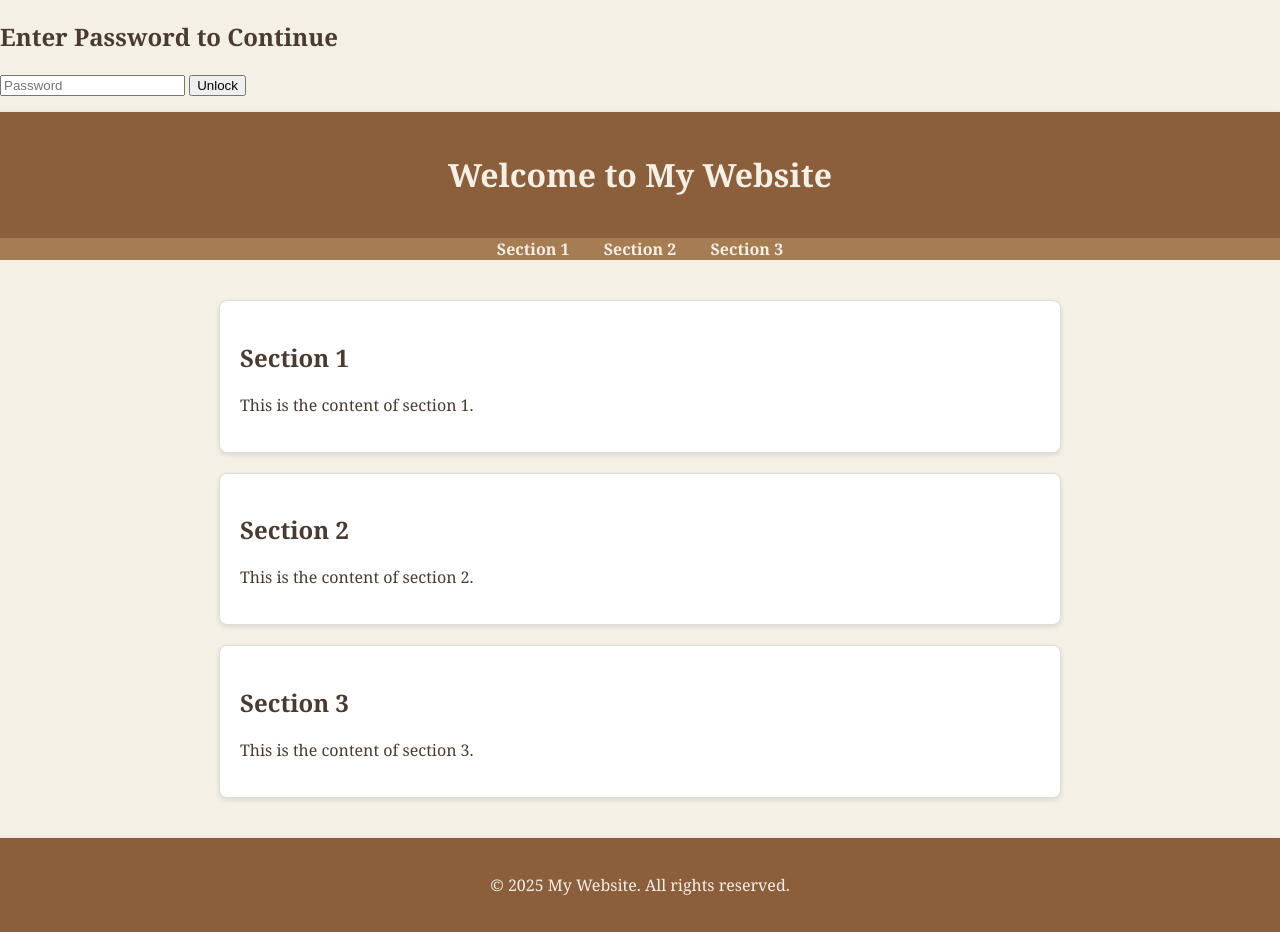
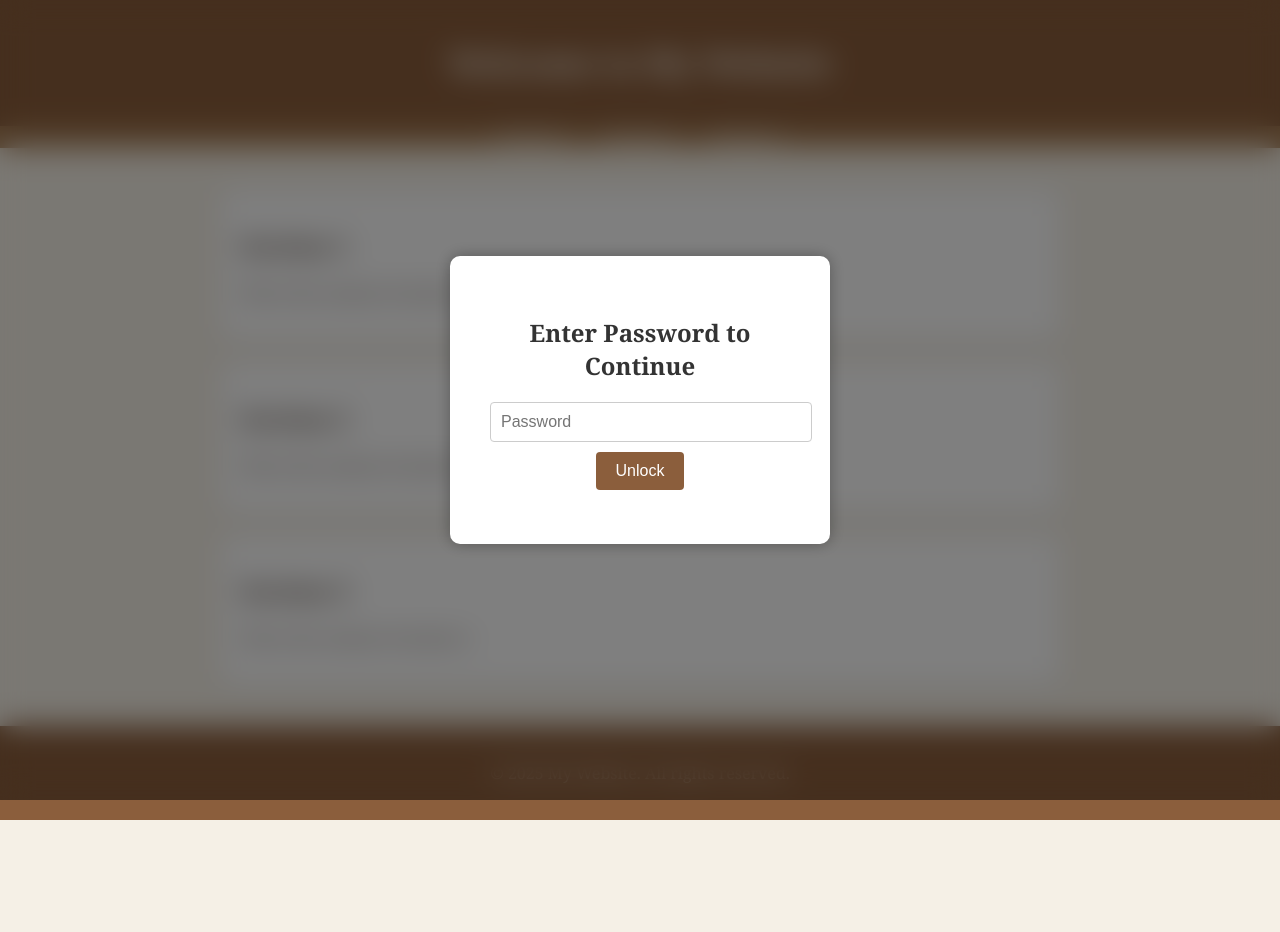
Before and after one commit to E-H-100/E-H, a plain HTML site: page index.html in a window 1280 px wide. After the commit the page ends 820 px from the top, so only its background shows below. Drawn offline with Linux system fonts and the light colour scheme.

Commit message:
Update styles.css
Added Lock Screen to styles.css

```diff
--- a/styles.css
+++ b/styles.css
@@ -79,3 +79,62 @@ section {
   0% { transform: rotate(0deg); }
   100% { transform: rotate(360deg); }
 }
+/* Lock Screen Styles */
+#lock-screen {
+  position: fixed;
+  top: 0;
+  left: 0;
+  width: 100%;
+  height: 100%;
+  background: rgba(0, 0, 0, 0.5);  /* Semi-transparent overlay */
+  backdrop-filter: blur(15px);     /* High intensity blur */
+  -webkit-backdrop-filter: blur(15px); /* For Safari */
+  z-index: 10000;                  /* Ensure it stays on top */
+  display: flex;
+  align-items: center;
+  justify-content: center;
+}
+
+.lock-container {
+  background: #fff;
+  padding: 40px;
+  border-radius: 10px;
+  text-align: center;
+  max-width: 300px;
+  width: 90%;
+  box-shadow: 0 0 15px rgba(0, 0, 0, 0.3);
+}
+
+.lock-container h2 {
+  margin-bottom: 20px;
+  color: #333;
+}
+
+.lock-container input {
+  width: 100%;
+  padding: 10px;
+  margin-bottom: 10px;
+  border: 1px solid #ccc;
+  border-radius: 4px;
+  font-size: 16px;
+}
+
+.lock-container button {
+  padding: 10px 20px;
+  border: none;
+  background: #8B5E3C;
+  color: #fff;
+  border-radius: 4px;
+  cursor: pointer;
+  font-size: 16px;
+}
+
+.lock-container button:hover {
+  background: #7a4c33;
+}
+
+#lock-message {
+  color: red;
+  font-size: 0.9em;
+  margin-top: 10px;
+}
```
